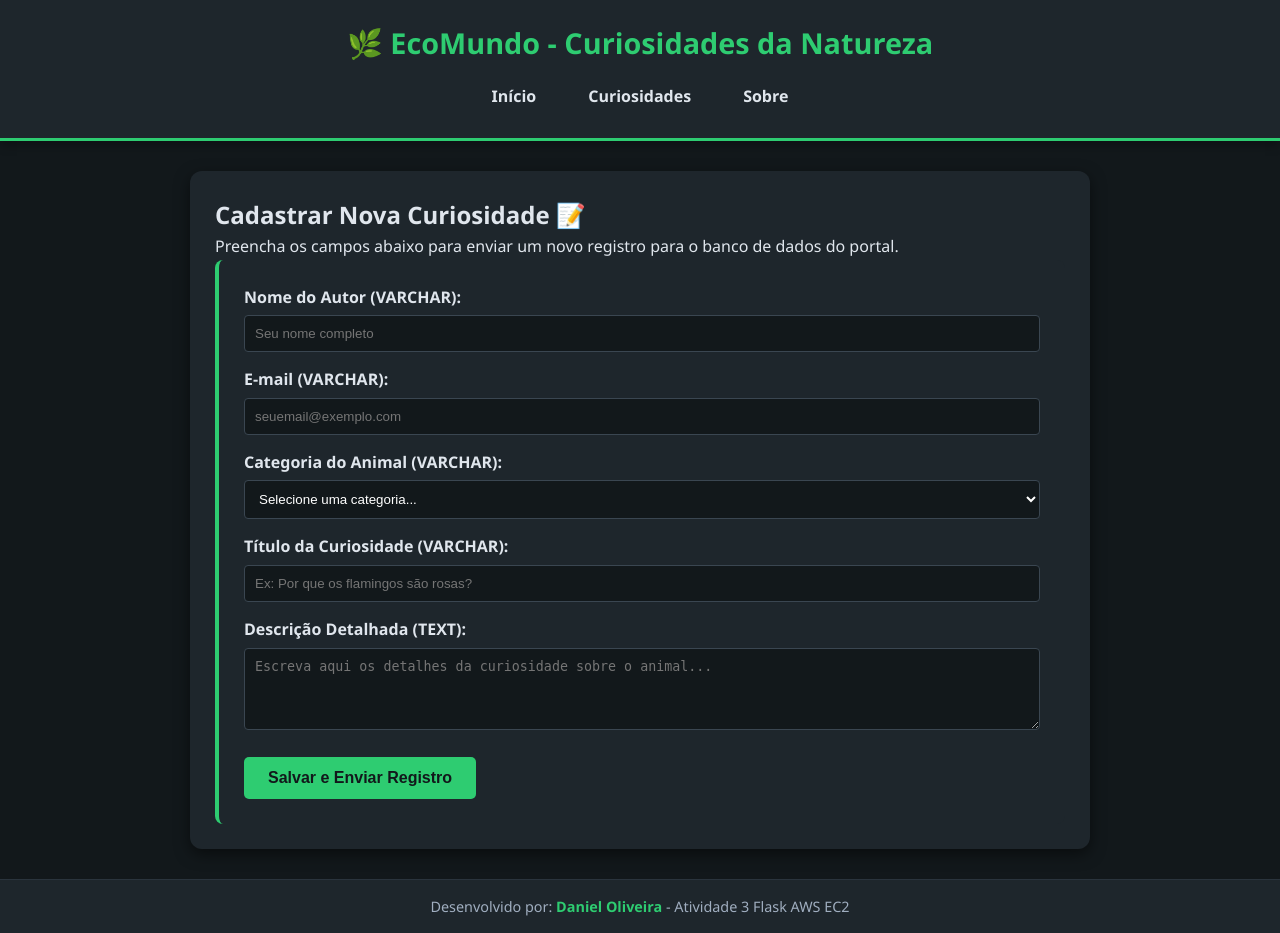
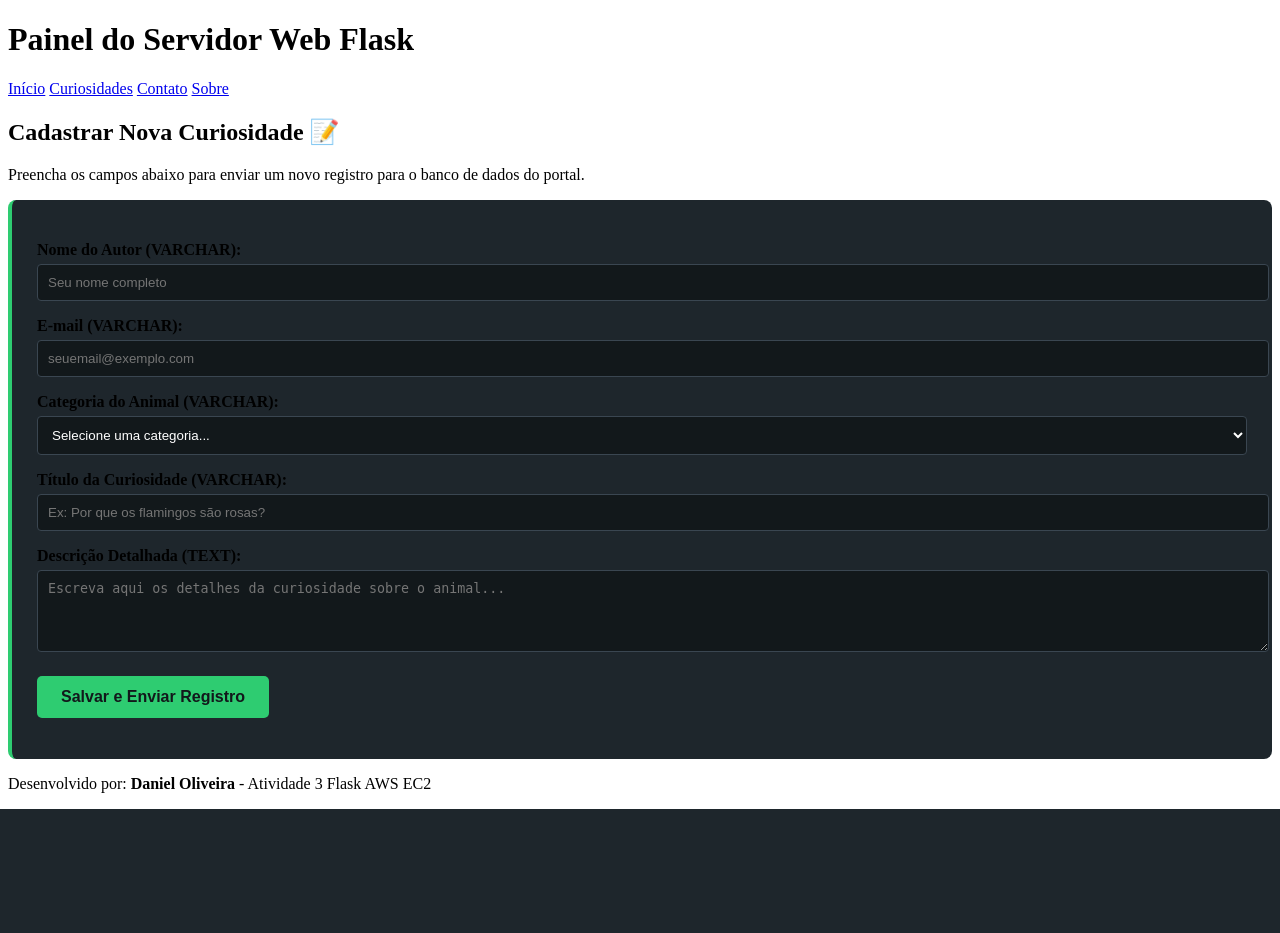
Before and after one commit to oliveiraalexandredaniel-lgtm/meu_projeto, a Flask app: page /contato in a window 1280 px wide. After the commit the page ends 809 px from the top, so only its background shows below. Run offline with Flask 3, Linux system fonts and the light colour scheme.

Commit message:
Update base.html title and header content

```diff
--- a/templates/base.html
+++ b/templates/base.html
@@ -3,28 +3,16 @@
 <head>
     <meta charset="UTF-8">
     <meta name="viewport" content="width=device-width, initial-scale=1.0">
-    <title>{% block title %}Explorando a Natureza{% endblock %}</title>
-    <style>
-        * { box-sizing: border-box; margin: 0; padding: 0; }
-        body { font-family: 'Segoe UI', Tahoma, Geneva, Verdana, sans-serif; background-color: #12181b; color: #e0e6ed; line-height: 1.6; display: flex; flex-direction: column; min-height: 100vh; }
-        header { background: #1e262c; padding: 20px 0; text-align: center; border-bottom: 3px solid #2ecc71; box-shadow: 0 4px 10px rgba(0,0,0,0.3); }
-        header h1 { font-size: 1.8rem; color: #2ecc71; margin-bottom: 10px; }
-        nav { display: flex; justify-content: center; gap: 20px; }
-        nav a { color: #e0e6ed; text-decoration: none; font-weight: 600; padding: 8px 16px; border-radius: 20px; transition: all 0.3s ease; }
-        nav a:hover { background: #2ecc71; color: #12181b; }
-        main { flex: 1; max-width: 900px; width: 90%; margin: 30px auto; padding: 25px; background: #1e262c; border-radius: 12px; box-shadow: 0 5px 15px rgba(0,0,0,0.5); }
-        .card { background: #2a343d; padding: 20px; border-radius: 8px; margin-bottom: 20px; border-left: 4px solid #2ecc71; }
-        .card h3 { color: #2ecc71; margin-bottom: 8px; }
-        footer { background: #1e262c; text-align: center; padding: 15px; border-top: 1px solid #2a343d; font-size: 0.9rem; color: #a0aec0; }
-        footer strong { color: #2ecc71; }
-    </style>
+    <title>{% block title %}Atividade Flask{% endblock %}</title>
+    <link rel="stylesheet" href="{{ url_for('static', filename='style.css') }}">
 </head>
 <body>
     <header>
-        <h1>🌿 EcoMundo - Curiosidades da Natureza</h1>
+        <h1>Painel do Servidor Web Flask</h1>
         <nav>
             <a href="/">Início</a>
             <a href="/curiosidades">Curiosidades</a>
+            <a href="/contato">Contato</a>
             <a href="/sobre">Sobre</a>
         </nav>
     </header>
```
